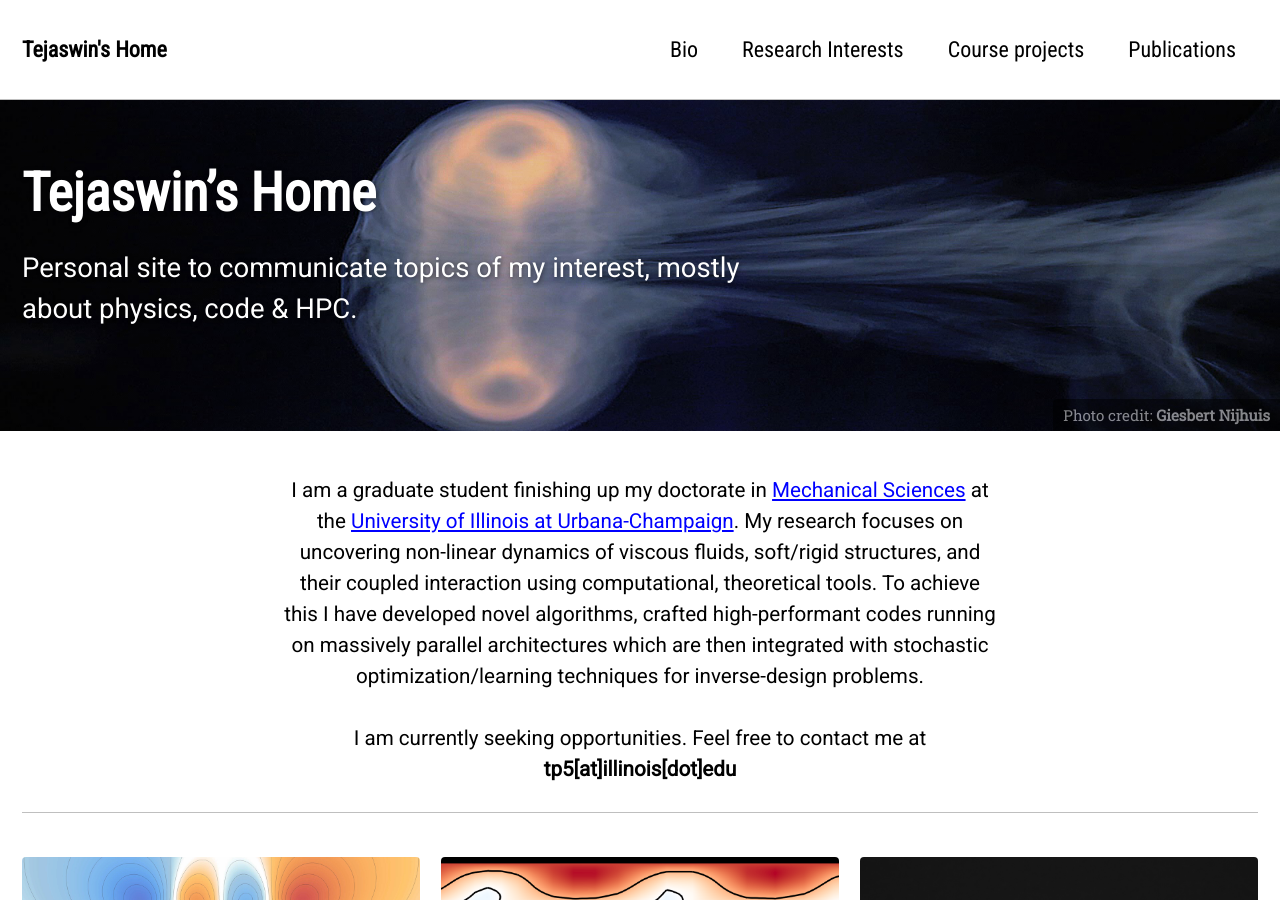
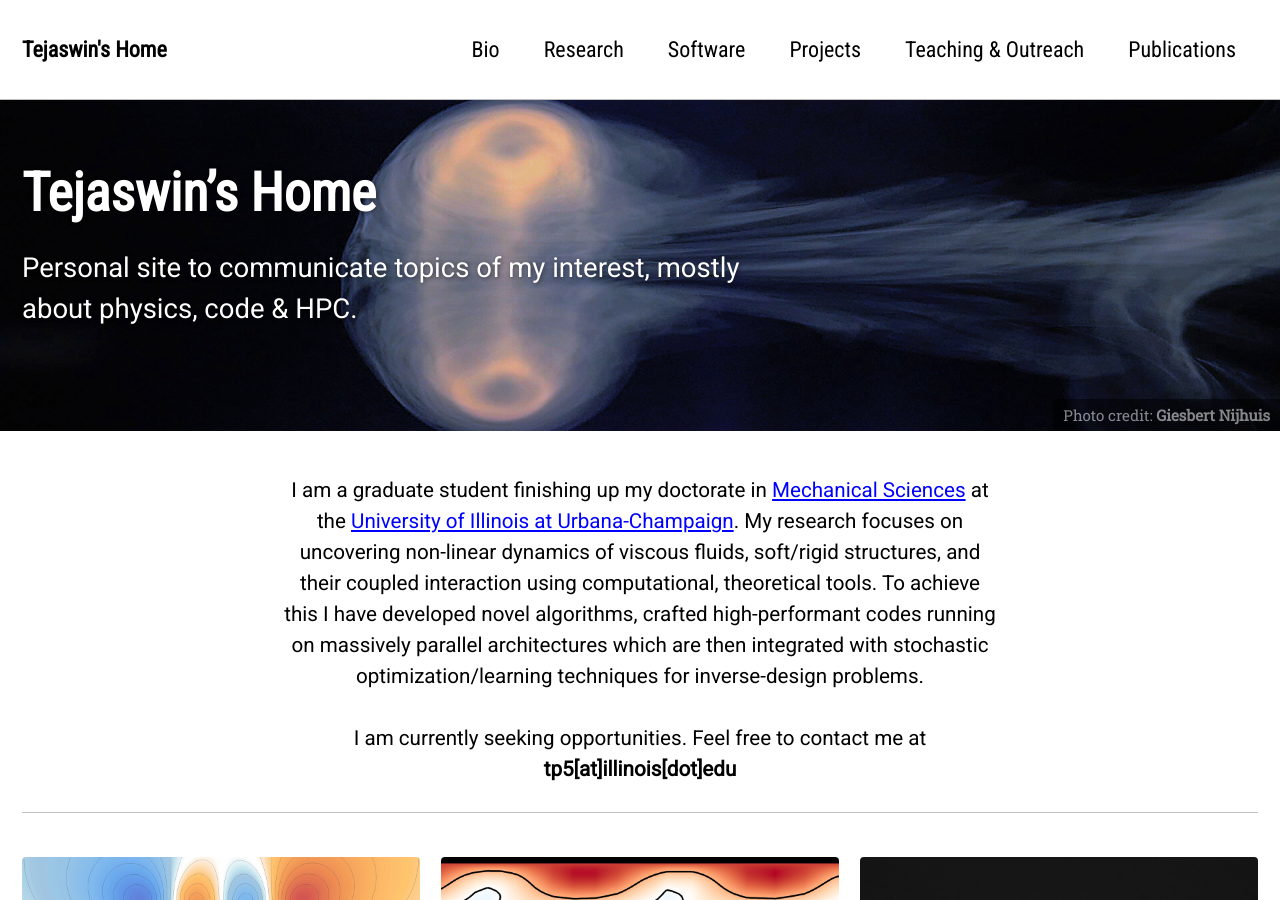
Before and after one commit to parthas1/parthas1.github.io, a Jekyll site: the page built from index.md, in a window 1280 px wide and 900 px high. Built offline with Jekyll 4.4.1, drawn with Linux system fonts in a browser that asks for light colours; nearby versions of some CDN libraries.

Commit message:
feat : stubs for software and outreach pages

```diff
--- a/_data/navigation.yml
+++ b/_data/navigation.yml
@@ -2,10 +2,14 @@
 main:
   - title: "Bio"
     url: /bio/
-  - title: "Research Interests"
+  - title: "Research"
     url: /research/
-  - title: "Course projects"
+  - title: "Software"
+    url: /software/
+  - title: "Projects"
     url: /coursework/
+  - title: "Teaching & Outreach"
+    url: /outreach/
   - title: "Publications"
     url: /publications/
   # - title: "Sample Posts"
```
Also changed, not shown: _pages/outreach.md (added, +8 -0 lines), _pages/software.md (added, +8 -0 lines).
